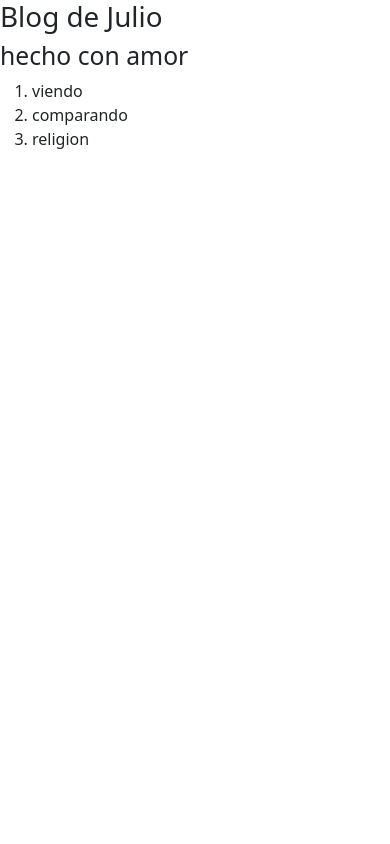
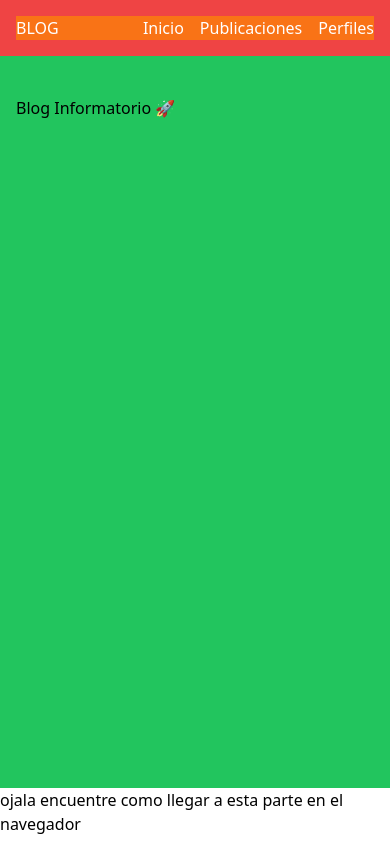
Before and after one commit to sapallo/BlogFinalRepo, a Django app: page / in a window 390 px wide. Run offline with Django 5.2, Linux system fonts and the light colour scheme; some libraries are stand-ins or nearby versions.

Commit message:
primeros pasos

```diff
--- /dev/null
+++ b/blog/templates/components/common/footer.html
@@ -0,0 +1,5 @@
+<footer class=""h-14 text-white flex justify-center items-center bg-orange-500">
+    <p class=""container mx-4 md:mx-8 lg:mx-40 flex justify-center bg-red-500">
+        ojala encuentre como llegar a esta parte en el navegador
+    </p>
+</footer>
--- /dev/null
+++ b/blog/templates/components/common/header.html
@@ -0,0 +1,5 @@
+<header class="h-14 text-white flex justify-center items-center bg-red-500">
+    <div class="container mx-4 md:mx-8 lg:mx-40 flex justify-between bg-orange-500">
+        BLOG {% include 'components/ui/navbar.html' %}
+    </div>
+</header>
--- /dev/null
+++ b/blog/templates/components/ui/navbar.html
@@ -0,0 +1,7 @@
+<nav>
+    <ul class="flex gap-4">
+        <li><a href="{% url 'home' %}">Inicio</a></li>
+        <li><a href="{% url 'post:post_detail' slug='ejemplo-de-slug' %}">Publicaciones</a></li>
+        <li><a href="{% url 'user:user_profile' %}">Perfiles</a></li>
+    </ul>
+</nav>
--- a/blog/templates/index.html
+++ b/blog/templates/index.html
@@ -1,3 +1,5 @@
+{% extends 'layouts/general_layout.html' %}
+
 <!doctype html>
 <html lang="en">
     <head>
@@ -20,28 +22,13 @@
 
     <body>
         <header>
+        {% block content %}
+            <h1>Blog Informatorio 🚀</h1>
+        {% endblock content %}
             <!-- place navbar here -->
             <h1>Blog de Julio</h1>
             <h2>hecho con amor</h2>
         </header>
-        <main>
-            <div>
-                <ol>
-                    <li>
-                        viendo
-                    </li>
-                    <li>
-                        comparando
-                    </li>
-                    <li>
-                        religion
-                    </li>
-                </ol>
-            </div>
-        </main>
-        <footer>
-            <!-- place footer here -->
-        </footer>
         <!-- Bootstrap JavaScript Libraries -->
         <script
             src="https://cdn.jsdelivr.net/npm/@popperjs/core@2.11.8/dist/umd/popper.min.js"
--- /dev/null
+++ b/blog/templates/layouts/base_layout.html
@@ -0,0 +1,31 @@
+{% load static %}
+
+<!DOCTYPE html>
+<html lang="en" data-bs-theme="dark">
+<head>
+    <meta charset="UTF-8">
+    <meta name="viewport" content="width=device-width, initial-scale=1.0">
+    <title>{% block title_layout %}{% endblock title_layout %}</title>
+    <link
+        rel="shortcut icon"
+        href="{% static 'assets/favicon.ico' % }"
+        type="image/x-icon"
+    />
+    <script src="https://cdn.tailwindcss.com"></script>
+    <script>
+        tailwind.config = {
+            theme: {
+                extend: {
+                    colors: {
+                        clifford: "#da373d",
+                    },
+                },
+            },
+        };
+    </script>
+    {% block extra_head_layout %}{% endblock extra_head_layout %}
+</head>
+<body class="min-w-[280px]">
+    {% block content_layout %}{% endblock content_layout  %}
+</body>
+</html>
--- /dev/null
+++ b/blog/templates/layouts/general_layout.html
@@ -0,0 +1,19 @@
+{% extends 'layouts/base_layout.html' %}
+
+{% block title_layout %}
+    {% block title %} de lo general a lo particular {% endblock title %}
+{% endblock title_layout %}
+
+{% block extra_head_layout %}
+    {% block extra_head %}{% endblock extra_head %}
+{% endblock extra_head_layout %}
+
+{% block content_layout %}
+    {% include 'components/common/header.html' %}
+    <main class="flex justify-center min-h-[calc(100dvh-112px)] bg-green-500">
+        <div class="container mx-4 md:mx-8 lg:mx-40 py-10">
+        {% block content %}{% endblock content %}
+        </div>
+    </main>
+    {% include 'components/common/footer.html' %}
+{% endblock content_layout %}
```
Also changed, not shown: blog/templates/layouts/post_layout.html (added, +18 -0 lines), blog/templates/post/post_detail.html (+6 -2 lines), blog/templates/user/user_profile.html (+6 -2 lines).
